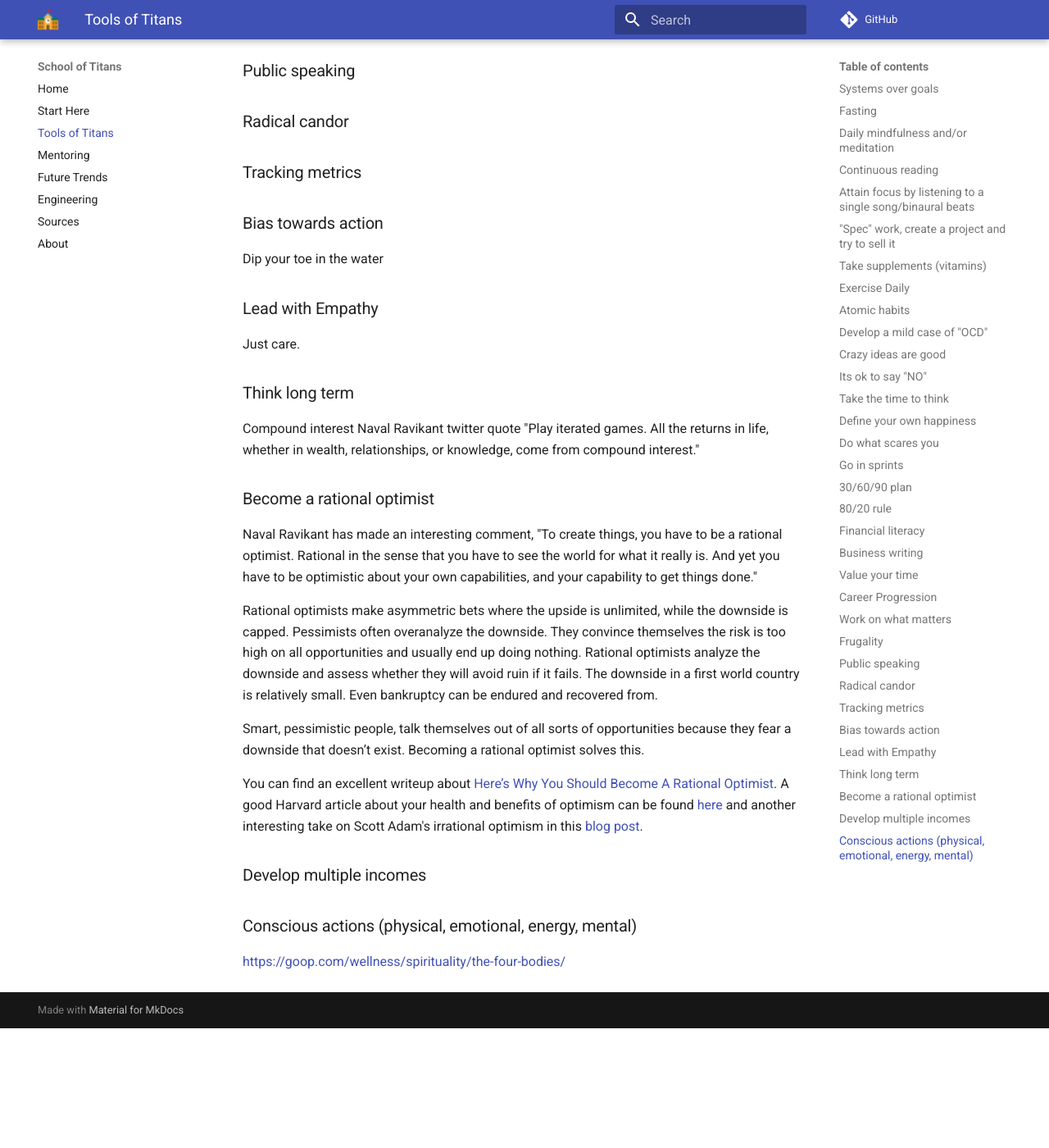
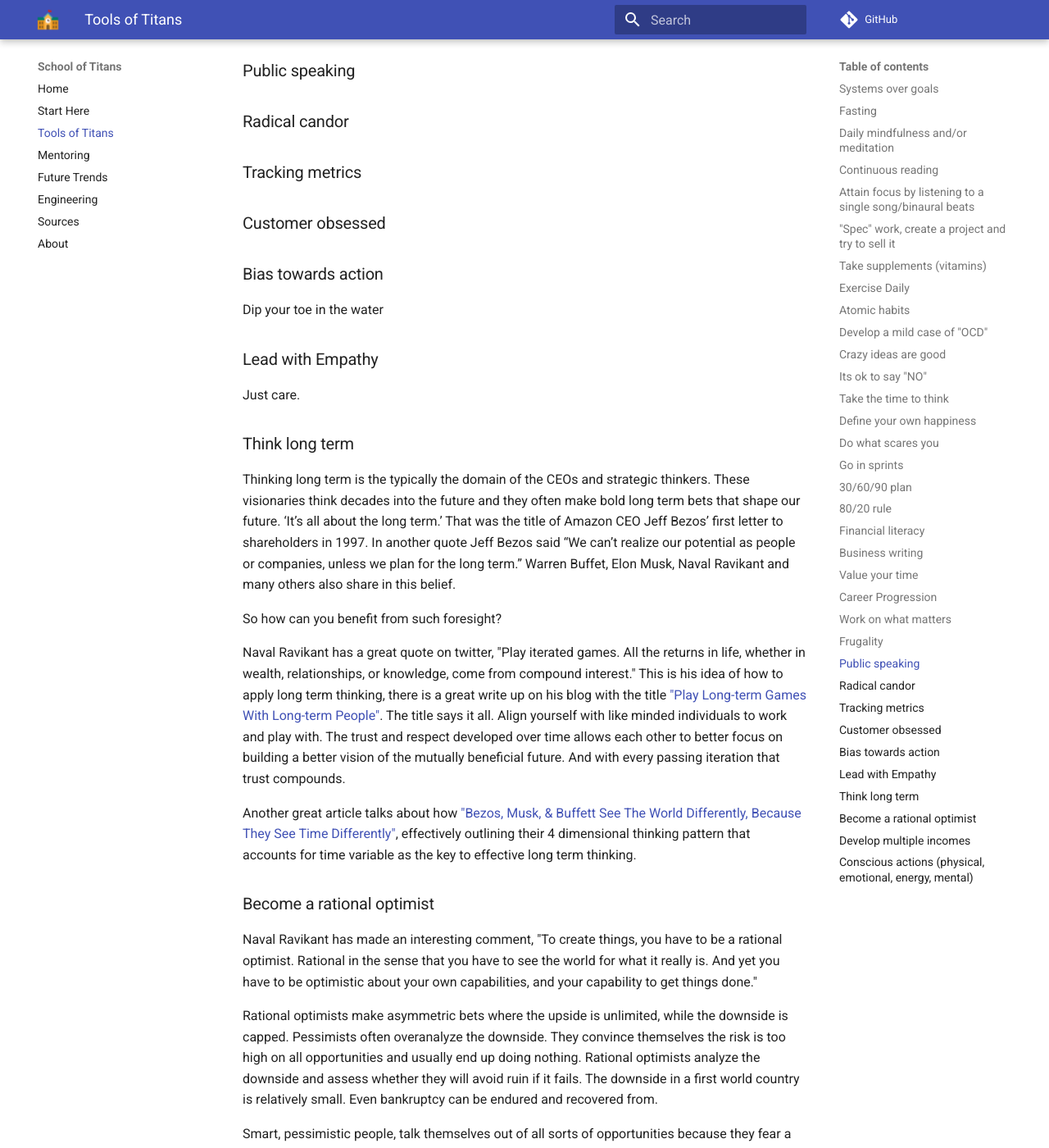
Before and after one commit to fszale/school-of-titans, an MkDocs documentation site: the page built from docs/tools.md, in a window 1280 px wide and 1400 px high, scrolled down 16325 px. Shown: the whole window at 82% size. Built offline with MkDocs 1.6.1 and Material for MkDocs 9.7.7, drawn with Linux system fonts in a browser that asks for light colours; comment, search, counter and statistics services are not loaded; before the commit the page ends 17579 px from its top, so only the background shows below that.

Commit message:
More content

```diff
--- a/docs/tools.md
+++ b/docs/tools.md
@@ -383,14 +383,19 @@
 ### Public speaking
 ### Radical candor
 ### Tracking metrics
+### Customer obsessed
 ### Bias towards action
 Dip your toe in the water
 ### Lead with Empathy
 Just care.
 ### Think long term
-Compound interest
-Naval Ravikant twitter quote "Play iterated games. All the returns in life, whether in wealth, relationships, or knowledge, come from compound interest."
+Thinking long term is the typically the domain of the CEOs and strategic thinkers. These visionaries think decades into the future and they often make bold long term bets that shape our future. ‘It’s all about the long term.’ That was the title of Amazon CEO Jeff Bezos’ first letter to shareholders in 1997. In another quote Jeff Bezos said “We can’t realize our potential as people or companies, unless we plan for the long term.”  Warren Buffet, Elon Musk, Naval Ravikant and many others also share in this belief.
 
+So how can you benefit from such foresight?
+
+Naval Ravikant has a great quote on twitter, "Play iterated games. All the returns in life, whether in wealth, relationships, or knowledge, come from compound interest." This is his idea of how to apply long term thinking, there is a great write up on his blog with the title ["Play Long-term Games With Long-term People"](https://nav.al/long-term).  The title says it all. Align yourself with like minded individuals to work and play with. The trust and respect developed over time allows each other to better focus on building a better vision of the mutually beneficial future.  And with every passing iteration that trust compounds.
+
+Another great article talks about how ["Bezos, Musk, & Buffett See The World Differently, Because They See Time Differently"](https://medium.com/accelerated-intelligence/these-billionaire-ceos-see-the-world-differently-because-they-see-time-differently-faa2909e8fa2), effectively outlining their 4 dimensional thinking pattern that accounts for time variable as the key to effective long term thinking.
 ### Become a rational optimist
 Naval Ravikant has made an interesting comment, "To create things, you have to be a rational optimist. Rational in the sense that you have to see the world for what it really is. And yet you have to be optimistic about your own capabilities, and your capability to get things done."
 
```
